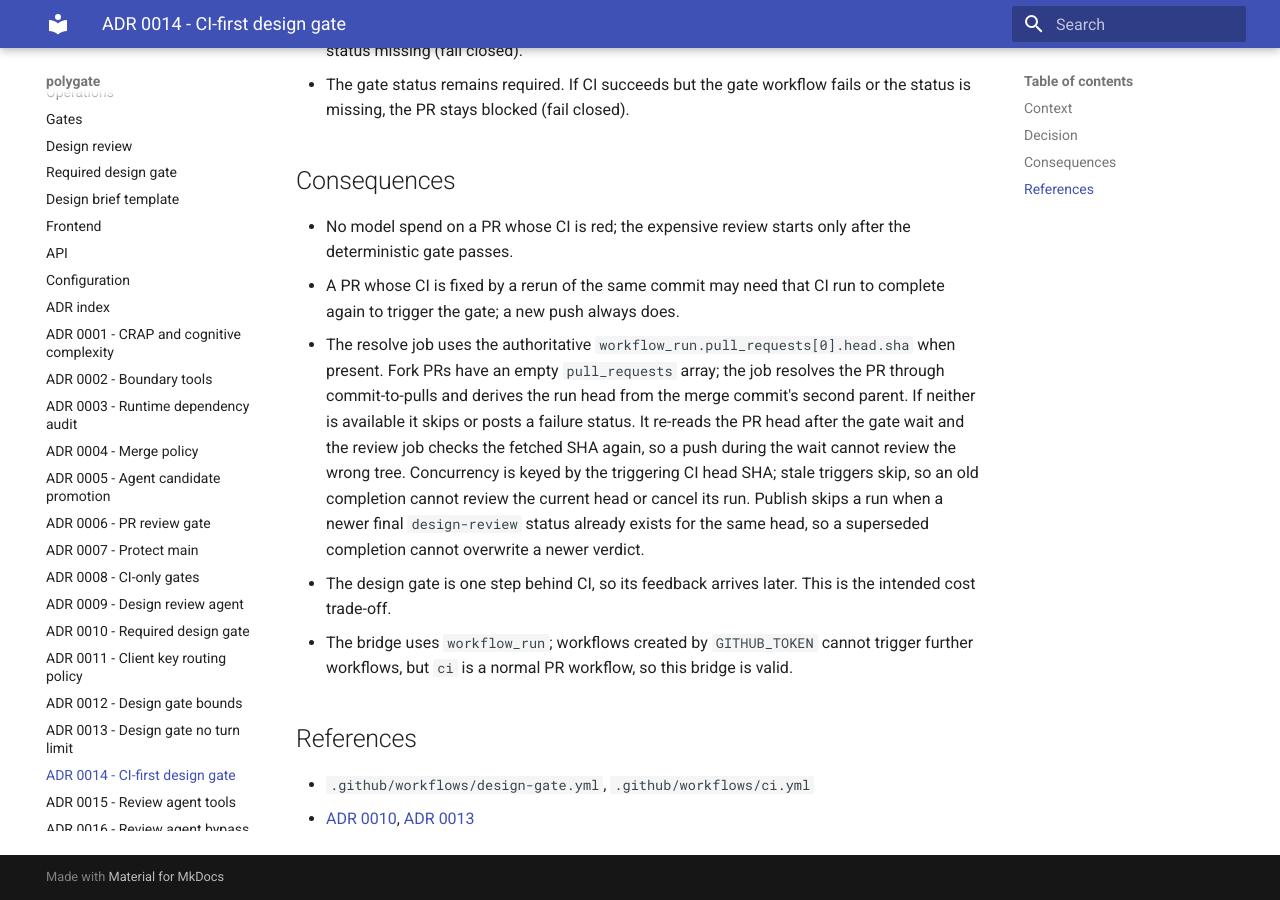
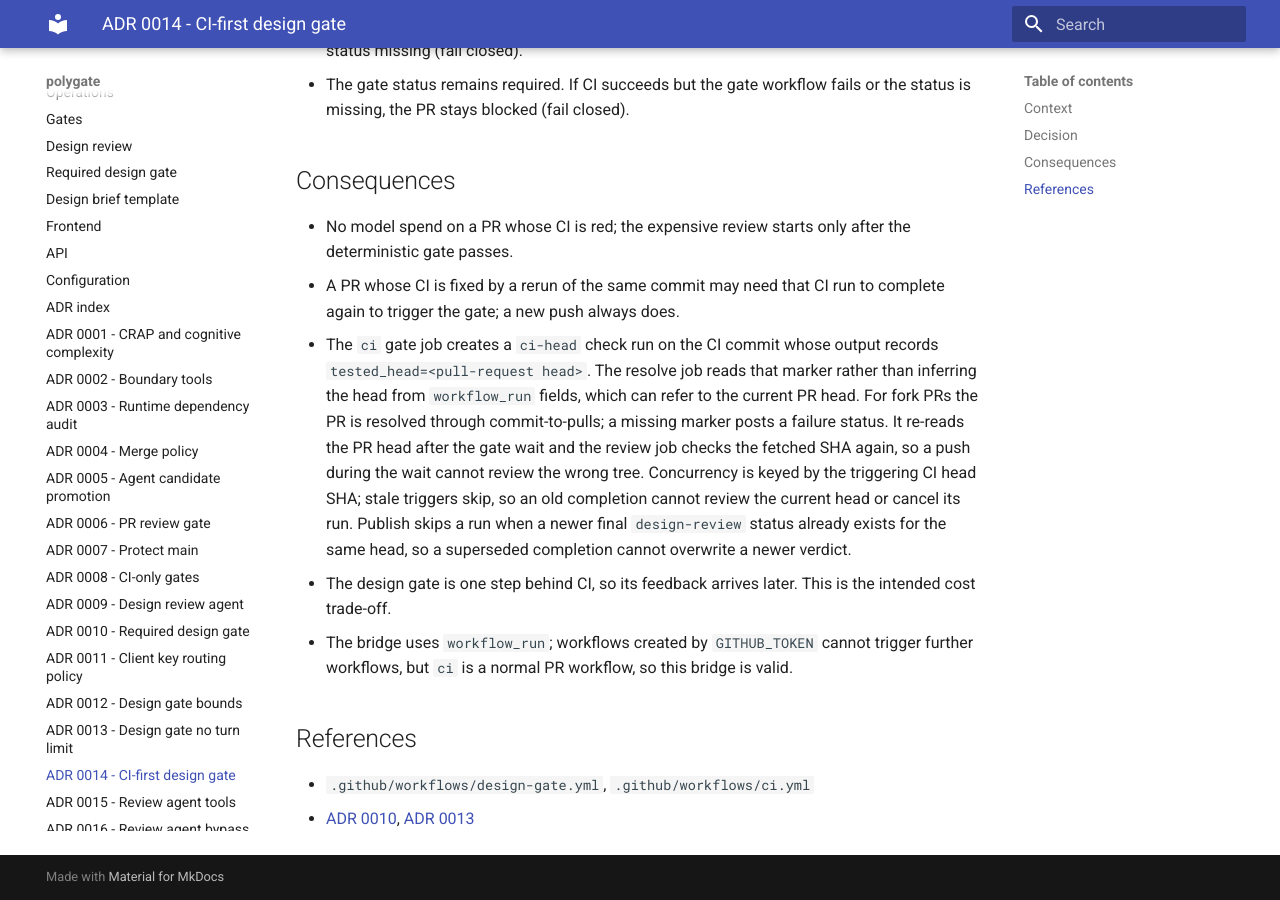
Before and after one commit to Zephyr236/polygate, an MkDocs documentation site: the page built from docs/adr/0014-ci-first-design-gate.md, in a window 1280 px wide and 900 px high, scrolled down 781 px. Built offline with MkDocs 1.6.1 and Material for MkDocs 9.7.7, drawn with Linux system fonts in a browser that asks for light colours.

Commit message:
ci: record and consume the tested PR head marker
The CI gate writes ci-head with tested_head=<PR head>; the design gate reads
that marker and fails closed when it is missing. Update the brief constraint on
credential removal.

Co-Authored-By: Claude Code <noreply@anthropic.com>

```diff
--- a/docs/adr/0014-ci-first-design-gate.md
+++ b/docs/adr/0014-ci-first-design-gate.md
@@ -31,14 +31,15 @@ CI run was pending.
   gate passes.
 - A PR whose CI is fixed by a rerun of the same commit may need that CI run to complete again to
   trigger the gate; a new push always does.
-- The resolve job uses the authoritative `workflow_run.pull_requests[0].head.sha` when present.
-  Fork PRs have an empty `pull_requests` array; the job resolves the PR through commit-to-pulls and
-  derives the run head from the merge commit's second parent. If neither is available it skips or
-  posts a failure status. It re-reads the PR head after the gate wait and the review job checks the
-  fetched SHA again, so a push during the wait cannot review the wrong tree. Concurrency is keyed by
-  the triggering CI head SHA; stale triggers skip, so an old completion cannot review the current
-  head or cancel its run. Publish skips a run when a newer final `design-review` status already
-  exists for the same head, so a superseded completion cannot overwrite a newer verdict.
+- The `ci` gate job creates a `ci-head` check run on the CI commit whose output records
+  `tested_head=<pull-request head>`. The resolve job reads that marker rather than inferring the
+  head from `workflow_run` fields, which can refer to the current PR head. For fork PRs the PR is
+  resolved through commit-to-pulls; a missing marker posts a failure status. It re-reads the PR head
+  after the gate wait and the review job checks the fetched SHA again, so a push during the wait
+  cannot review the wrong tree. Concurrency is keyed by the triggering CI head SHA; stale triggers
+  skip, so an old completion cannot review the current head or cancel its run. Publish skips a run
+  when a newer final `design-review` status already exists for the same head, so a superseded
+  completion cannot overwrite a newer verdict.
 - The design gate is one step behind CI, so its feedback arrives later. This is the intended cost
   trade-off.
 - The bridge uses `workflow_run`; workflows created by `GITHUB_TOKEN` cannot trigger further
```
Also changed, not shown: docs/design-gate.md (+6 -5 lines), 2 other files.
